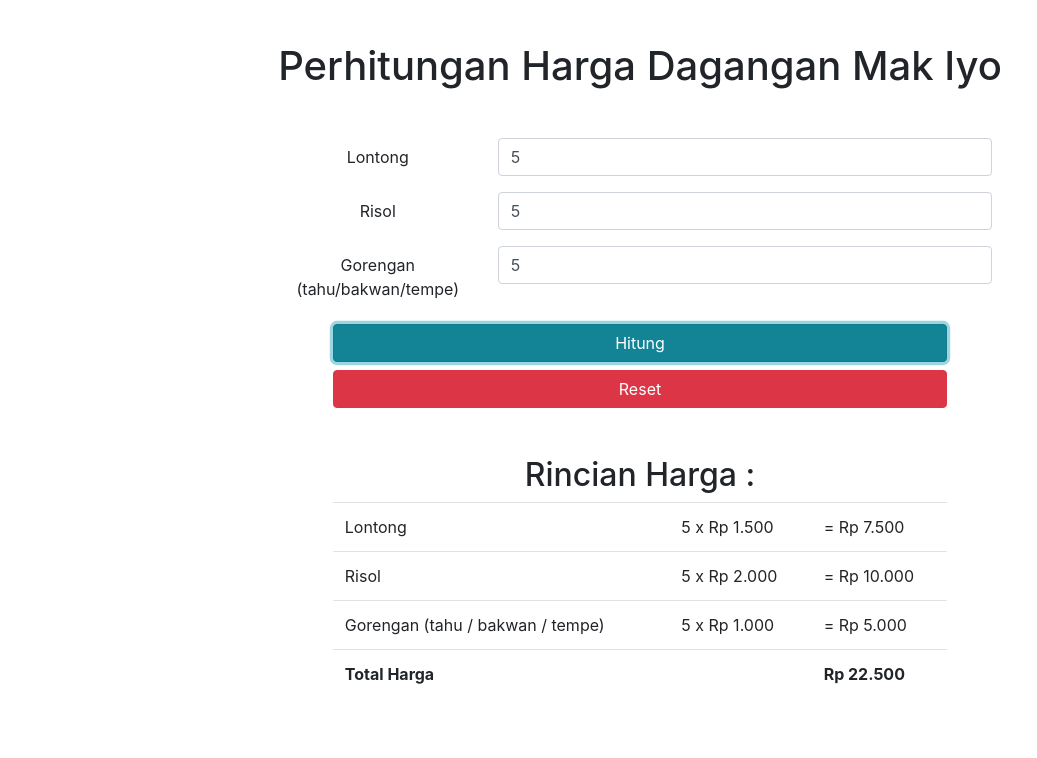
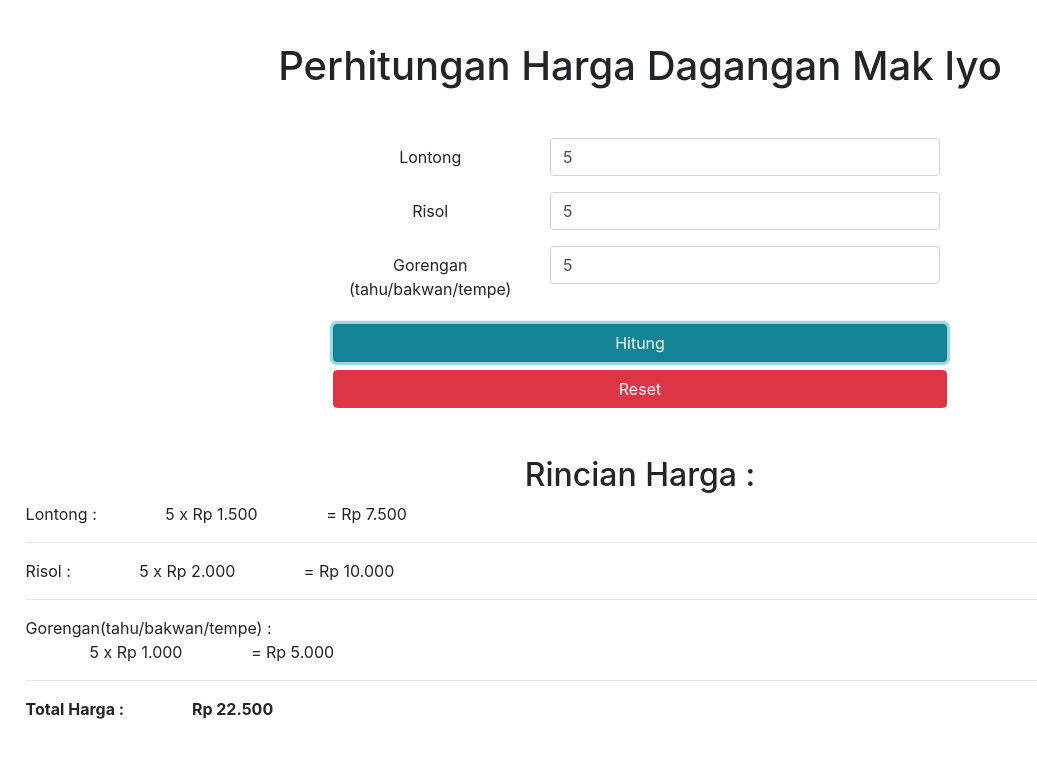
Before and after one commit to Tio-pratomo/dagangmakrakup, a plain HTML site: page index.html in a window 1280 px wide. Both pictures are taken after typing "5", "5", "5" into the empty fields and a click on the button "Hitung". Shown: the whole page, without its empty margins (0-1037 px from the left). Drawn offline with nearby package versions, Linux system fonts and the light colour scheme.

Commit message:
hapus table, tambah css untuk span

```diff
--- a/assets/script.js
+++ b/assets/script.js
@@ -58,7 +58,7 @@ form.addEventListener('click', function (event) {
         }
 
         pricingDetails.lontongDetail.innerHTML = `${inputUser.lontong.value} x Rp 1.500`;
-        pricingDetails.lontongTotal.innerHTML = `= ${(
+        pricingDetails.lontongTotal.innerHTML = `  = ${(
             inputUser.lontong.value * 1500
         ).toLocaleString('id-ID', {
             style: 'currency',
@@ -67,7 +67,7 @@ form.addEventListener('click', function (event) {
         })}`;
 
         pricingDetails.risolDetail.innerHTML = `${inputUser.risol.value} x Rp 2.000`;
-        pricingDetails.risolTotal.innerHTML = `= ${(
+        pricingDetails.risolTotal.innerHTML = `  = ${(
             inputUser.risol.value * 2000
         ).toLocaleString('id-ID', {
             style: 'currency',
@@ -76,7 +76,7 @@ form.addEventListener('click', function (event) {
         })}`;
 
         pricingDetails.gorenganDetail.innerHTML = `${inputUser.gorengan.value} x Rp 1.000`;
-        pricingDetails.gorenganTotal.innerHTML = `= ${(
+        pricingDetails.gorenganTotal.innerHTML = `  = ${(
             inputUser.gorengan.value * 1000
         ).toLocaleString('id-ID', {
             style: 'currency',
--- a/assets/style.css
+++ b/assets/style.css
@@ -29,6 +29,10 @@ table.description {
     margin: 0 auto;
 }
 
+span {
+    margin: 0 0 0 5vmax;
+}
+
 @media screen and (max-width: 600px) {
     main h1 {
         font-size: 24px;
--- a/index.html
+++ b/index.html
@@ -19,20 +19,20 @@
         <form action="" class="mt-5">
             <div class="form-group row justify-content-center">
                 <label for="lontong" class="col-lg-2 col-form-label text-center">Lontong</label>
-                <div class="col-lg-5">
+                <div class="col-lg-4">
                     <input type="number" name="lontong" id="lontong" class="form-control">
                 </div>
             </div>
             <div class="form-group row justify-content-center">
                 <label for="risol" class="col-lg-2 col-form-label text-center">Risol</label>
-                <div class="col-lg-5">
+                <div class="col-lg-4">
                     <input type="number" name="risol" id="risol" class="form-control">
                 </div>
             </div>
             <div class="form-group row justify-content-center">
                 <label for="gorengan"
                     class="col-lg-2 col-form-label text-center">Gorengan<br>(tahu/bakwan/tempe)</label>
-                <div class="col-lg-5">
+                <div class="col-lg-4">
                     <input type="number" name="gorengan" id="gorengan" class="form-control">
                 </div>
             </div>
@@ -42,27 +42,16 @@
         </form>
 
         <h2 class="text-center mt-5">Rincian Harga : </h2>
-        <table class="description table fade">
-            <tr>
-                <td>Lontong</td>
-                <td class="calculation-lontong"></td>
-                <td class="total-item-lontong"></td>
-            </tr>
-            <tr>
-                <td>Risol</td>
-                <td class="calculation-risol"></td>
-                <td class="total-item-risol"></td>
-            </tr>
-            <tr>
-                <td>Gorengan (tahu / bakwan / tempe)</td>
-                <td class="calculation-gorengan"></td>
-                <td class="total-item-gorengan"></td>
-            </tr>
-            <tr>
-                <td colspan="2" class="font-weight-bold">Total Harga</td>
-                <td class="total font-weight-bold"></td>
-            </tr>
-        </table>
+        <div class="description fade text-left">
+            <p>Lontong : <span class="calculation-lontong"></span> <span class="total-item-lontong"></span></p>
+            <hr>
+            <p>Risol : <span class="calculation-risol"></span><span class="total-item-risol"></span></p>
+            <hr>
+            <p>Gorengan(tahu/bakwan/tempe) : <br><span class="calculation-gorengan"></span><span
+                    class="total-item-gorengan"></span></p>
+            <hr>
+            <p class="font-weight-bold">Total Harga : <span class="total"></span></p>
+        </div>
     </main>
 
     <script src="./assets/script.js" defer></script>
```
